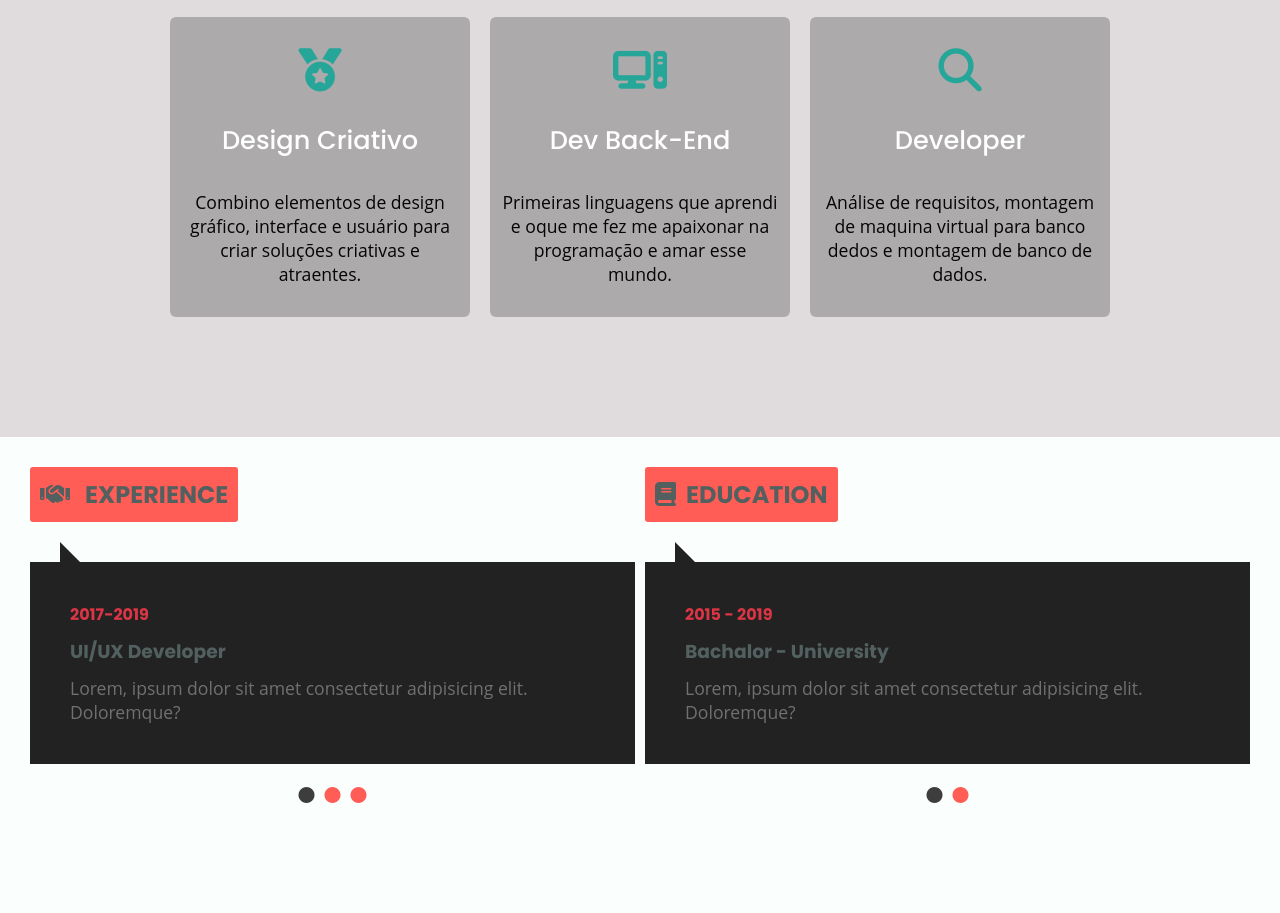
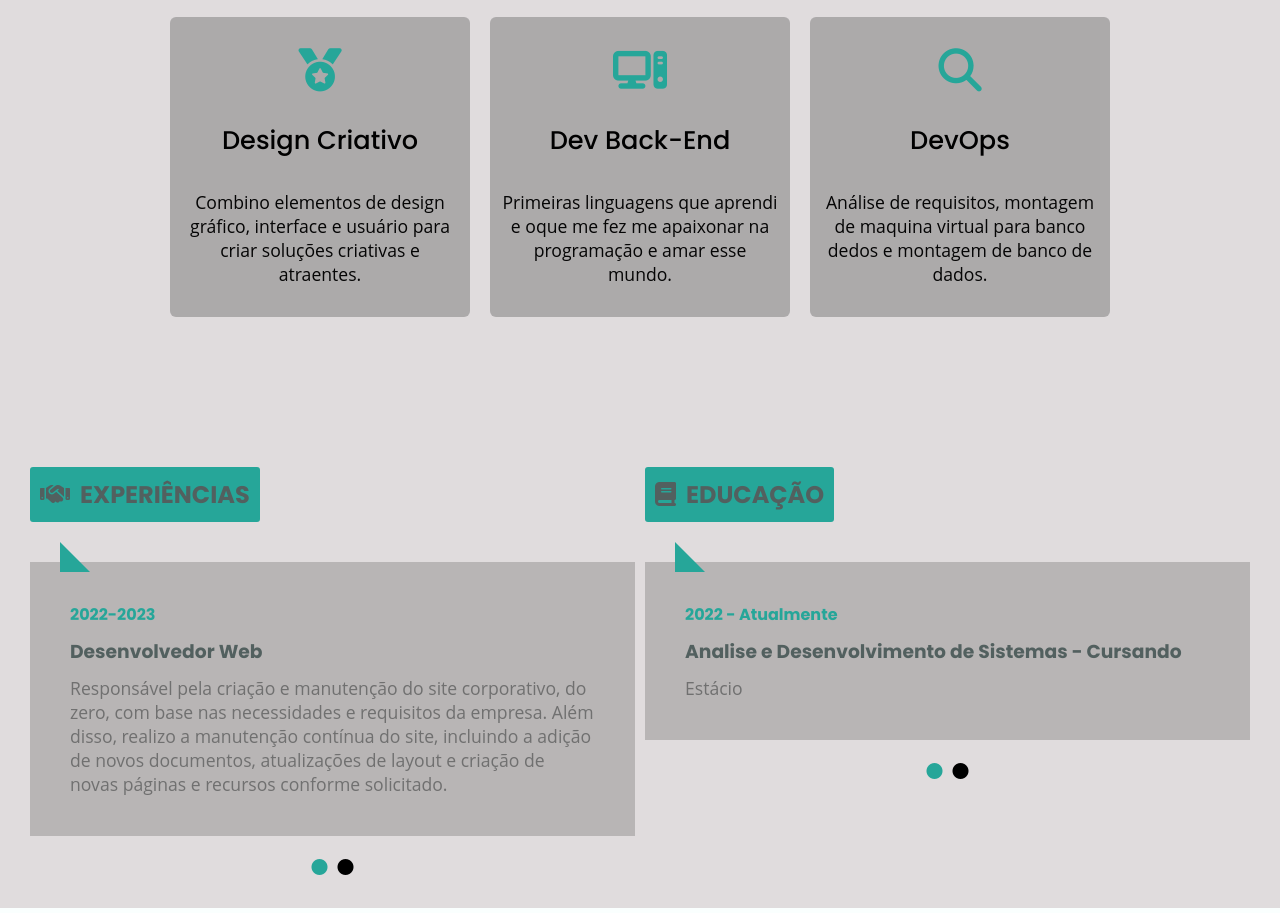
Before and after one commit to Paulo-Santos20/Portfolio-2.0, a plain HTML site: page index.html in a window 1280 px wide. Shown: the part 1875-2788 px from the top of the page. Drawn offline with nearby package versions, Linux system fonts and the light colour scheme.

Commit message:
finish experiências e habilidades part

```diff
--- a/assets/css/styles.css
+++ b/assets/css/styles.css
@@ -275,7 +275,7 @@ img {
 .section-div div h2{
   font-family: "Poppins", sans-serif;
   font-weight: 600;
-  color: #000000;
+  color: hsl(174, 63%, 40%);
 }
 
 .section-div div p{
@@ -295,11 +295,9 @@ img {
 }
 
 .section-div div a:hover{
-  background-color:hsl(174, 63%, 40%)
-  ;
+  background-color:hsl(174, 63%, 40%);
   color: white;
 }
-
 
 .section-div img {
   max-width:60%;
@@ -383,7 +381,7 @@ main .sobre{
   animation: sideSection .5s ease-in-out forwards;
   cursor: pointer;
   grid-row: 2;
-  max-width: 60%;
+  max-width: 100%;
   border-radius: 4px;
   filter: blur(0);
   background-color:#70707075;
@@ -516,7 +514,7 @@ main .sobre{
 }
 
 .my_service ul li h3{
-  color: #fff;
+  color: black;
   font-size: 1.6rem;
   font-family: 'Poppins', sans-serif;
   font-weight: 500;
@@ -556,17 +554,15 @@ main .sobre{
 .my_service li:hover::before{
   width: 100%;
   height: 100%;
-  border-top: 2px solid hsl(174, 63%, 40%)  ;
-  border-right: 2px solid hsl(174, 63%, 40%)  ;
+  border-top: 2px solid hsl(174, 63%, 40%);
+  border-right: 2px solid hsl(174, 63%, 40%);
 }
 
 .my_service li:hover::after{
   width: 100%;
   height: 100%;
-  border-bottom: 2px solid hsl(174, 63%, 40%)
-  ;
-  border-left: 2px solid hsl(174, 63%, 40%)
-  ;
+  border-bottom: 2px solid hsl(174, 63%, 40%);
+  border-left: 2px solid hsl(174, 63%, 40%);
 }
 
 
@@ -585,12 +581,13 @@ main .sobre{
   justify-content: center;
   gap: 10px;
   align-items: start;
+  background-color: #e0dcdd;
 }
 
 .resume_generica h2 {
   font-family: 'Poppins', sans-serif;
   font-size: 1.5rem;
-  background-color: #ff5d56;
+  background-color: hsl(174, 63%, 40%);
   justify-self: start;
   padding: 10px;
   border-radius: 3px;
@@ -614,7 +611,7 @@ main .sobre{
 }
 
 .experience_content ul {
-  color: #ff5d56;
+  color: black;
   gap: 10px;
   display: flex;
   cursor: pointer;
@@ -623,7 +620,7 @@ main .sobre{
 }
 
 .resume_generica .experience_content div{
-  background-color: #222;
+  background-color: #b8b5b5;
   padding: 40px;
   display: none;
   animation: sideSection .5s ease-in-out forwards;
@@ -634,13 +631,13 @@ main .sobre{
 }
 
 .experience_content ul li.active {
-  color: #3e3d3d;
+  color: hsl(174, 63%, 40%);
 }
 
 .resume_generica .experience_content div::before{
   content: '';
   border-right: 30px solid transparent;
-  border-bottom: 30px solid #222;
+  border-bottom: 30px solid hsl(174, 63%, 40%);
   position: absolute;
   top: -20px;
   left: 30px;
@@ -648,7 +645,7 @@ main .sobre{
 }
 
 .resume_generica .experience_content div span{
-  color: #dc3545;
+  color: hsl(174, 63%, 40%);
   font-family: 'Poppins', sans-serif;
   font-weight: bold;
 }
@@ -668,7 +665,7 @@ main .sobre{
 /* Diplomas e Cursos */
 
 .resume_generica .education_content div{
-  background-color: #222;
+  background-color: #b8b5b5;
   padding: 40px;
   display: none;
   animation: sideSection .5s ease-in-out forwards;
@@ -679,12 +676,12 @@ main .sobre{
 }
 
 .education_content ul li.active {
-  color: #3e3d3d;
+  color: hsl(174, 63%, 40%);
 }
 
 
 .education_content ul {
-  color: #ff5d56;
+  color: black;
   gap: 10px;
   display: flex;
   cursor: pointer;
@@ -695,7 +692,7 @@ main .sobre{
 .resume_generica .education_content div::before{
   content: '';
   border-right: 30px solid transparent;
-  border-bottom: 30px solid #222;
+  border-bottom: 30px solid hsl(174, 63%, 40%);
   position: absolute;
   top: -20px;
   left: 30px;
@@ -703,7 +700,7 @@ main .sobre{
 }
 
 .resume_generica .education_content div span{
-  color: #dc3545;
+  color: hsl(174, 63%, 40%);
   font-family: 'Poppins', sans-serif;
   font-weight: bold;
 
--- a/index.html
+++ b/index.html
@@ -7,7 +7,9 @@
 
     <!--=============== BOXICONS ===============-->
     <link rel="stylesheet" href="https://cdn.jsdelivr.net/npm/boxicons@latest/css/boxicons.min.css">
-    <link rel="stylesheet" href="https://cdnjs.cloudflare.com/ajax/libs/font-awesome/6.4.0/css/all.min.css" integrity="sha512-iecdLmaskl7CVkqkXNQ/ZH/XLlvWZOJyj7Yy7tcenmpD1ypASozpmT/E0iPtmFIB46ZmdtAc9eNBvH0H/ZpiBw==" crossorigin="anonymous" referrerpolicy="no-referrer" />
+    <link rel="stylesheet" href="https://cdnjs.cloudflare.com/ajax/libs/font-awesome/6.4.0/css/all.min.css"
+        integrity="sha512-iecdLmaskl7CVkqkXNQ/ZH/XLlvWZOJyj7Yy7tcenmpD1ypASozpmT/E0iPtmFIB46ZmdtAc9eNBvH0H/ZpiBw=="
+        crossorigin="anonymous" referrerpolicy="no-referrer" />
 
     <!--=============== CSS ===============-->
     <link rel="stylesheet" href="assets/css/styles.css">
@@ -66,7 +68,7 @@
                     </li>
                 </ul>
             </div>
-            <img src="assets/img/perfil.png" alt="" class="nav__img">
+            <img src="assets/img/capa_cima2.png" alt="" class="nav__img">
         </nav>
     </header>
     <!--=============== HOME ===============-->
@@ -74,9 +76,11 @@
         <div>
             <h2>Olá! Eu sou</h2>
             <h2 class="digitando">Desenvolvedor Web e UI/UX Designer</h2>
-                <p>Possuo experiência no desenvolvimento web, como a criação do site corporativo <a href="site-chs.vercel.app">chs.org.br</a> e várias habilidades para agregar na sua empresa, como verá abaixo.</a></p>
-                <a
-                    href="https://www.canva.com/design/DAFgi7GvfV0/J4hz1NjVPHP4CkvOVwmpoQ/view?utm_content=DAFgi7GvfV0&utm_campaign=designshare&utm_medium=link&utm_source=publishsharelink" class="curriculo">Currículo</a>
+            <p>Possuo experiência no desenvolvimento web, como a criação do site corporativo <a
+                    href="site-chs.vercel.app">chs.org.br</a> e várias habilidades para agregar na sua empresa, como
+                verá abaixo.</a></p>
+            <a href="https://www.canva.com/design/DAFgi7GvfV0/J4hz1NjVPHP4CkvOVwmpoQ/view?utm_content=DAFgi7GvfV0&utm_campaign=designshare&utm_medium=link&utm_source=publishsharelink"
+                class="curriculo">Currículo</a>
 
         </div>
         <img src="assets/img/capa_cima.png" alt="ilustration image">
@@ -94,12 +98,14 @@
                     <span></span>
                 </div>
             </div>
-                <img src="assets/img/capa.png" alt="ilustration">
+            <img src="assets/img/capa_cima2.png" alt="ilustration">
             <div class="sobre_conteudo">
                 <div class="sobre_texto">
                     <h1>Eu sou Paulo dos Santos!</h1>
-                        <p>Carreira desenvolvida na área de Tecnologia da Informação, com experiência na criação de sites,utilizando
-                            linguagens de programação e low code, implantação e manutenção de sistemas, gestão de equipes e implementação
+                    <p>Carreira desenvolvida na área de Tecnologia da Informação, com experiência na criação de
+                        sites,utilizando
+                        linguagens de programação e low code, implantação e manutenção de sistemas, gestão de equipes e
+                        implementação
                         de melhorias como analista de T.I. no sistema ERP.
                         <br>
                         <br>
@@ -109,9 +115,14 @@
                 <div class="sobre_info">
                     <p><i class="fa-solid fa-calendar-days"></i>04/11/1996</p>
                     <p><i class="fa-solid fa-location-dot"></i>Olinda - Brasil</p>
-                        <p><i class="fa-brands fa-whatsapp"></i>+55 81 99528 - 4440</p>
-                        <p><i class="fa-solid fa-envelope"></i>paulo_santos20@outlook.com.br</p>
-                        <p><i class="fa-solid fa-envelope"></i>Português - Inglês</p>
+                    <p><i class="fa-brands fa-whatsapp"></i><a
+                            href="https://api.whatsapp.com/send?phone=5581995284440&text=Olá,%20gostaria%20de%20entrar%20em%20contato." target="_blank">81
+                            99528 - 4440</a> </p>
+                    <p><i class="fa-solid fa-envelope"></i><a href="mailto:paulo_santos20@outlook.com.br" target="_blank">paulo_santos20@outlook.com.br</a>
+                        </p>
+                    <p><i class="fa-solid fa-map"></i>Português - Inglês</p>
+                    <p><i class="fa-solid fab fa-github"></i><a
+                            href="https://github.com/Paulo-Santos20" target="_blank">https://github.com/Paulo-Santos20</a></p>
 
                 </div>
             </div>
@@ -134,12 +145,14 @@
                 <li>
                     <i class="fa-sharp fa-solid fa-pen-to-square"></i>
                     <h3>Web Designer</h3>
-                        <p>Manipulação de imagens, criação de logotipos e elementos gráficos para uso no site,otimizar conteudo.</p>
+                    <p>Manipulação de imagens, criação de logotipos e elementos gráficos para uso no site,otimizar
+                        conteudo.</p>
                 </li>
                 <li>
                     <i class="fa-solid fa-globe"></i>
                     <h3>Desenvolvedor Web</h3>
-                        <p>Criação de site e funcionalidades interativas, como formulários, animações e elementos dinâmicos.</p>
+                    <p>Criação de site e funcionalidades interativas, como formulários, animações e elementos dinâmicos.
+                    </p>
                 </li>
                 <li>
                     <i class="fa-sharp fa-solid fa-palette"></i>
@@ -149,7 +162,8 @@
                 <li>
                     <i class="fa-solid fa-medal"></i>
                     <h3>Design Criativo</h3>
-                        <p>Combino elementos de design gráfico, interface e usuário para criar soluções criativas e atraentes.</p>
+                    <p>Combino elementos de design gráfico, interface e usuário para criar soluções criativas e
+                        atraentes.</p>
                 </li>
                 <li>
                     <i class="fa-solid fa-computer"></i>
@@ -158,49 +172,44 @@
                 </li>
                 <li>
                     <i class="fa-solid fa-search "></i>
-                        <h3>Developer</h3>
-                        <p>Análise de requisitos, montagem de maquina virtual para banco dedos e montagem de banco de dados.</p>
+                    <h3>DevOps</h3>
+                    <p>Análise de requisitos, montagem de maquina virtual para banco dedos e montagem de banco de dados.
+                    </p>
                 </li>
             </ul>
         </div>
     </section>
 
-        <!--=============== PORTFOLIO ===============-->
+    <!--=============== HABILIDADES ===============-->
     <div class="resume_generica">
-            <h2 class="experience"><i class="fa-solid fa-handshake"></i> Experience</h2>
+        <h2 class="experience"><i class="fa-solid fa-handshake"></i>Experiências</h2>
         <div class="experience_content">
             <div>
-                    <span>2017-2019</span>
-                    <h3>UI/UX Developer</h3>
-                    <p>Lorem, ipsum dolor sit amet consectetur adipisicing elit. Doloremque?</p>
+                <span>2022-2023</span>
+                <h3>Desenvolvedor Web</h3>
+                <p>Responsável pela criação e manutenção do site corporativo, do zero, com base nas necessidades e requisitos da empresa. Além disso, realizo a manutenção contínua do site, incluindo a adição de novos documentos, atualizações de layout e criação de novas páginas e recursos conforme solicitado.</p>
             </div>
             <div>
-                    <span>2017-2019</span>
-                    <h3>Web Developer</h3>
-                    <p>Lorem, ipsum dolor sit amet consectetur adipisicing elit. Doloremque?</p>
-                </div>
-                <div>
-                    <span>2017-2019</span>
-                    <h3>UI/UX Developer</h3>
-                    <p>Lorem, ipsum dolor sit amet consectetur adipisicing elit. Doloremque?</p>
+                <span>2022-2023</span>
+                <h3>Desenvolvedor Web(Autônomo)</h3>
+                <p>Crio sites para uso próprio e/ou de terceiros.</p>
             </div>
             <ul>
                 <li><i class="fa-sharp fa-solid fa-circle"></i></li>
                 <li><i class="fa-sharp fa-solid fa-circle"></i></li>
-                    <li><i class="fa-sharp fa-solid fa-circle"></i></li>
             </ul>
         </div>
-            <h2 class="education"><i class="fa-solid fa-book"></i>Education</h2>
+        <h2 class="education"><i class="fa-solid fa-book"></i>Educação</h2>
         <div class="education_content">
             <div>
-                    <span>2015 - 2019</span>
-                    <h3>Bachalor - University</h3>
-                    <p>Lorem, ipsum dolor sit amet consectetur adipisicing elit. Doloremque?</p>
+                <span>2022 - Atualmente</span>
+                <h3>Analise e Desenvolvimento de Sistemas - Cursando</h3>
+                <p>Estácio</p>
             </div>
             <div>
-                    <span>2013 - 2015</span>
-                    <h3>Web Master - FullStack</h3>
-                    <p>Lorem, ipsum dolor sit amet consectetur adipisicing elit. Doloremque?</p>
+                <span>2017 - 2019</span>
+                <h3>Ciências da Computação - Trancado (5º periodo)</h3>
+                <p>Universidade dos Guararapes (FG)</p>
             </div>
             <ul>
                 <li><i class="fa-sharp fa-solid fa-circle"></i></li>
@@ -262,6 +271,7 @@
                 </ul>
             </div>
         </div>
+    </div>
     <!--=============== PROJECTS ===============-->
     <section class="projects">
         <div class="sobre_titulo">
@@ -283,14 +293,22 @@
         </div>
         <div class="projects_storage">
             <ul aria-label="Navegação de projetos">
-                    <li id="design"><a href="#" target="_blank"><img src="img/Projects/img_1.png" alt="Imagem do projeto"></a></li>
-                    <li id="design"><a href="#" target="_blank"><img src="img/Projects/img_2.png" alt="Imagem do projeto"></a></li>
-                    <li id="graphic"><a href="#" target="_blank"><img src="img/Projects/img_3.png" alt="Imagem do projeto"></a></li>
-                    <li id="graphic"><a href="#" target="_blank"><img src="img/Projects/img_1.png" alt="Imagem do projeto"></a></li>
-                    <li id="webSite"><a href="#" target="_blank"><img src="img/Projects/img_2.png" alt="Imagem do projeto"></a></li>
-                    <li id="webSite"><a href="#" target="_blank"><img src="img/Projects/img_3.png" alt="Imagem do projeto"></a></li>
-                    <li id="webSite"><a href="#" target="_blank"><img src="img/Projects/img_1.png" alt="Imagem do projeto"></a></li>
-                    <li id="webSite"><a href="#" target="_blank"><img src="img/Projects/img_2.png" alt="Imagem do projeto"></a></li>
+                <li id="design"><a href="#" target="_blank"><img src="img/Projects/img_1.png"
+                            alt="Imagem do projeto"></a></li>
+                <li id="design"><a href="#" target="_blank"><img src="img/Projects/img_2.png"
+                            alt="Imagem do projeto"></a></li>
+                <li id="graphic"><a href="#" target="_blank"><img src="img/Projects/img_3.png"
+                            alt="Imagem do projeto"></a></li>
+                <li id="graphic"><a href="#" target="_blank"><img src="img/Projects/img_1.png"
+                            alt="Imagem do projeto"></a></li>
+                <li id="webSite"><a href="#" target="_blank"><img src="img/Projects/img_2.png"
+                            alt="Imagem do projeto"></a></li>
+                <li id="webSite"><a href="#" target="_blank"><img src="img/Projects/img_3.png"
+                            alt="Imagem do projeto"></a></li>
+                <li id="webSite"><a href="#" target="_blank"><img src="img/Projects/img_1.png"
+                            alt="Imagem do projeto"></a></li>
+                <li id="webSite"><a href="#" target="_blank"><img src="img/Projects/img_2.png"
+                            alt="Imagem do projeto"></a></li>
             </ul>
         </div>
         <a href="#" id="link">Load More Projects</a>
@@ -305,4 +323,5 @@
     <!--=============== MAIN JS ===============-->
     <script src="assets/js/main.js"></script>
 </body>
+
 </html>
```
Also changed, not shown: assets/img/capa_cima2.png (added), assets/img/perfil.png (deleted). Lines whose indentation alone changed are shown as unchanged.
